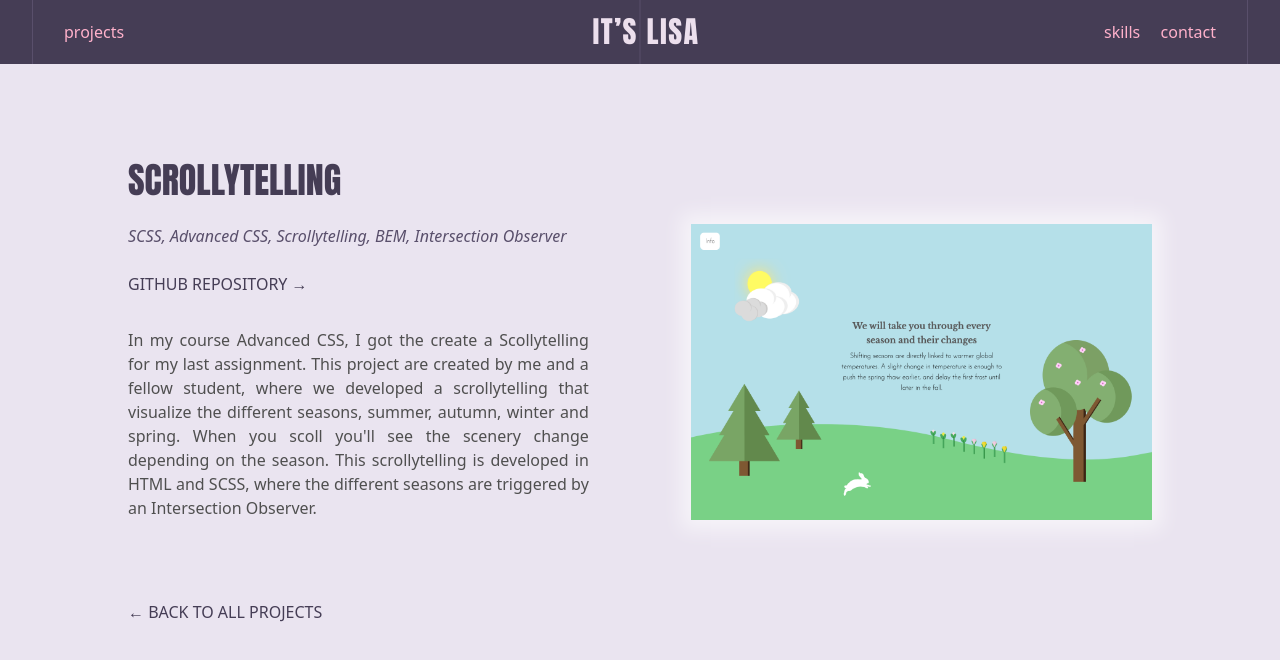
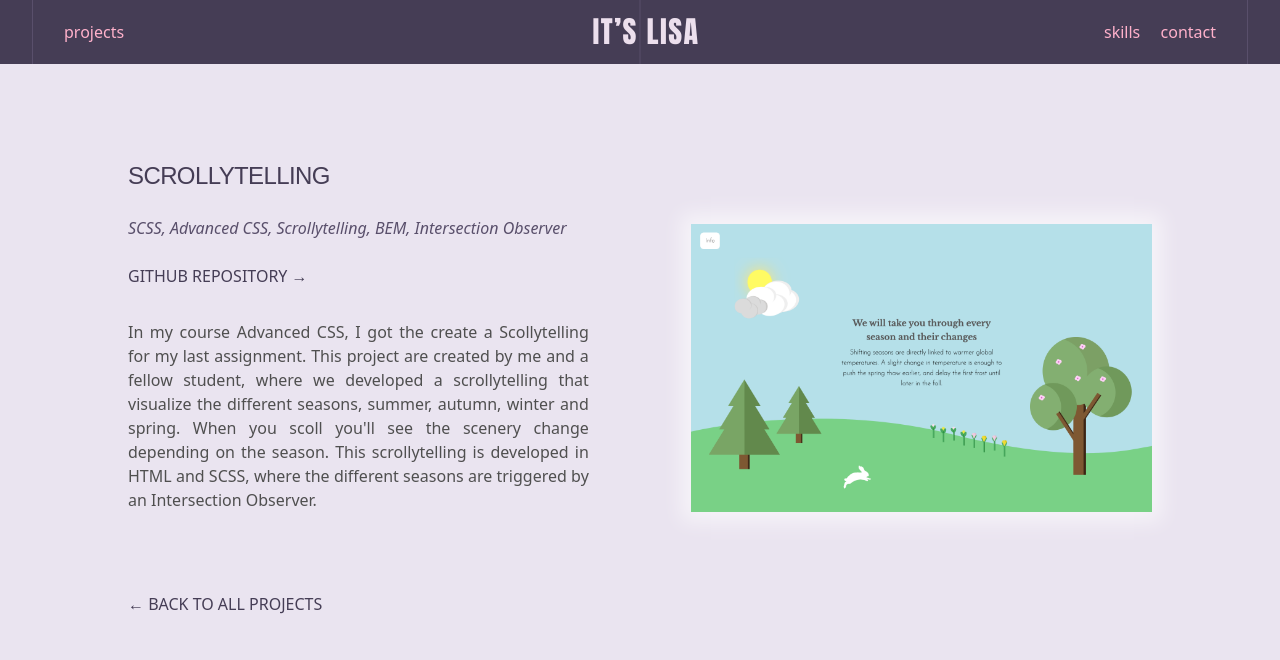
Before and after one commit to lisamarimyrene/portfolio_H23, a React (Vite) app: page /project/Scrollytelling in a window 1280 px wide. Shown: the top 660 px of the page. Built offline with nearby package versions, Linux system fonts and the light colour scheme; a web font is replaced by a local one.

Commit message:
fixed nav

```diff
--- a/src/pages/Projectpage.jsx
+++ b/src/pages/Projectpage.jsx
@@ -45,7 +45,7 @@ export default function Projectpage() {
 
             <section className="flex flex-col md:flex-row justify-between w-screen px-12 md:px-32 pt-12 md:pt-24 md:pb-20">
                 <div className="md:w-[45%]">
-                    <h1 className="z-10 text-purple uppercase md:text-4xl text-3xl text-blue-darker font-anton">{title}</h1>
+                    <h1 className="z-10 text-purple text-blue-darker uppercase md:text-2xl tracking-tight font-seymour text-lg leading-6">{title}</h1>
                     <p className="z-10 text-purple_light my-6"><i>{keywords}</i></p>
                     <Link className=" z-10 text-purple hover:text-purple_lighter text-md font-medium text-blue-darker hover:text-blue-primary uppercase" to={link}>GitHub Repository →</Link>
                     <p className="mb-12 mt-8 md:mb-0 text-justify text-gray-dark ">{description}</p>
```
